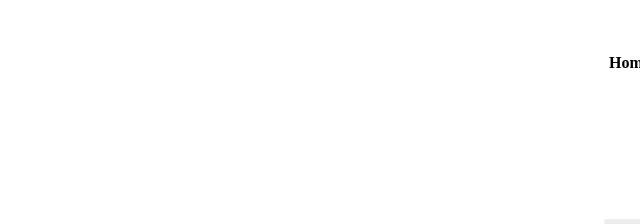
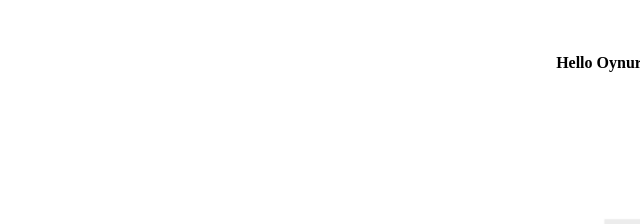
Before and after one commit to ThisDiamond/Workout, a plain HTML site: page index.html in a window 1280 px wide. Shown: the top 224 px of the page, 640-1280 px from the left. Drawn offline with Linux system fonts and the light colour scheme.

Commit message:
menu o'zgardi

```diff
--- a/index.html
+++ b/index.html
@@ -21,7 +21,7 @@
         <nav class="header__navigation">
           <ul class="header__menu">
             <li class="header__item">
-              <a href="#" class="header__link header__link--active">Home</a>
+              <a href="#" class="header__link header__link--active">Hello Oynura</a>
             </li>
             <li class="header__item">
               <a href="#" class="header__link">About</a>
```
